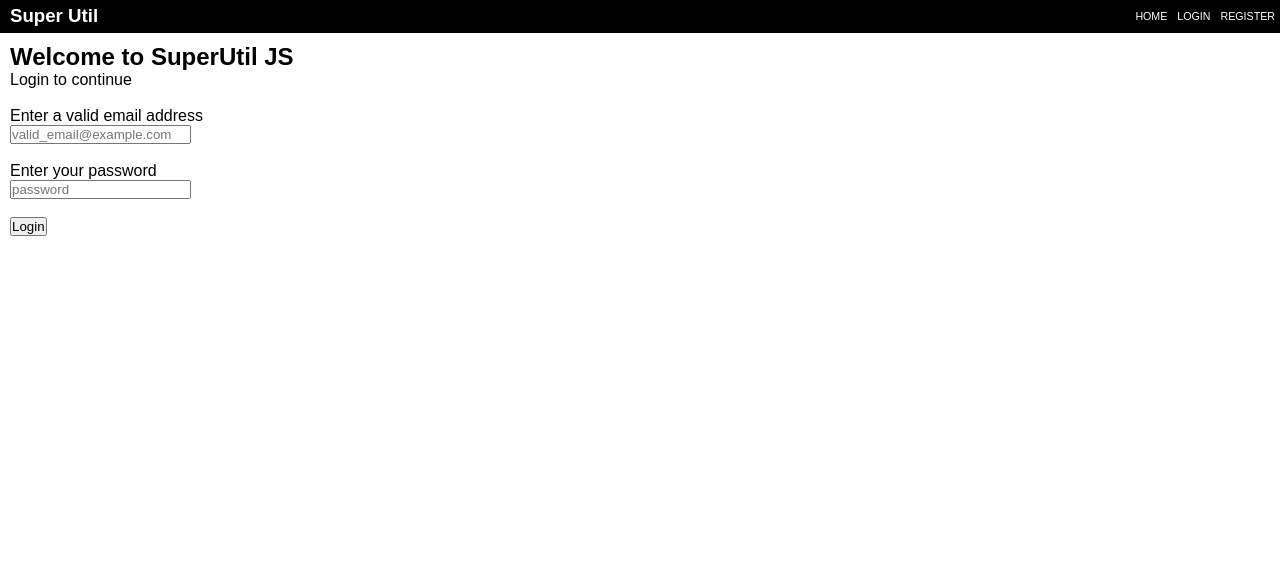
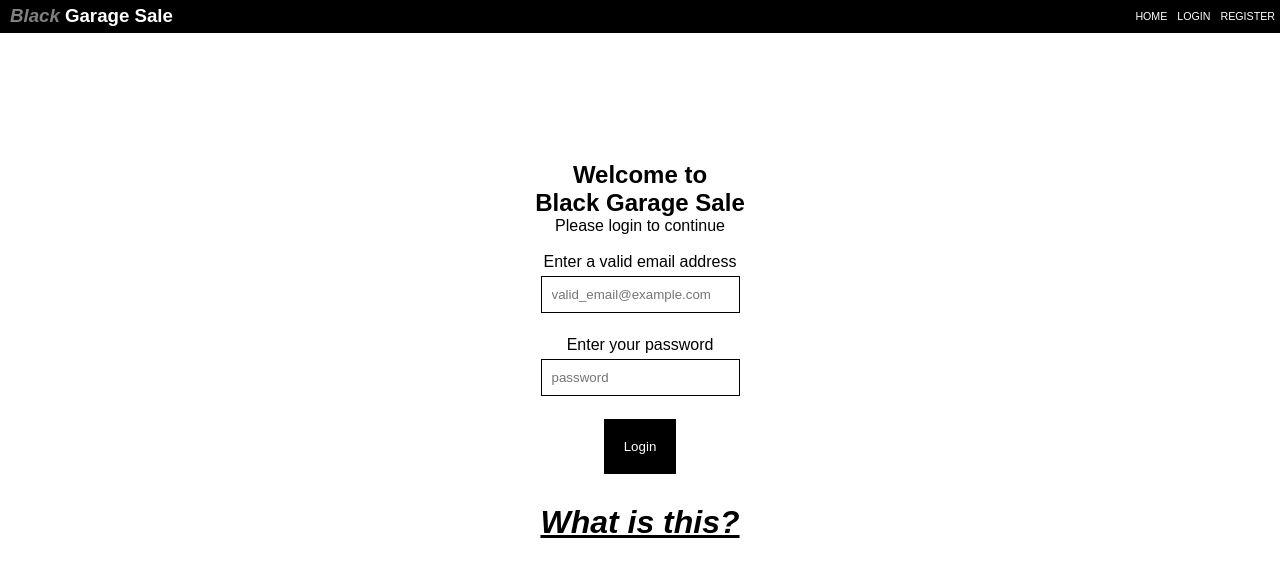
Before and after one commit to kickinaface/black-garage-sale, a website: page public/login.html in a window 1280 px wide. Drawn offline with Linux system fonts and the light colour scheme; no server answers.

Commit message:
Add UI styles

```diff
--- /dev/null
+++ b/public/css/login.css
@@ -0,0 +1,31 @@
+*{
+    margin:0;
+    padding:0;
+}
+
+body {
+    background-color: white;
+    color: black;
+}
+
+.mainContent {
+    width: 50%;
+    margin: 10px;
+    font-family: Arial, Helvetica, sans-serif;
+    min-height: 800px;
+    cursor: crosshair;
+    margin: 0 auto;
+    text-align: center;
+    padding-top:10%;
+}
+
+.navLogo i {
+    color: grey;
+}
+
+.aboutLink {
+    margin: 30px 0px 30px 0px;
+    text-decoration: underline;
+    font-style: italic;
+    cursor: pointer;
+}
--- a/public/css/main.css
+++ b/public/css/main.css
@@ -3,7 +3,39 @@
     padding:0;
 }
 
+body {
+    background-color: black;
+    color: white;
+}
+
 .mainContent {
     margin: 10px;
     font-family: Arial, Helvetica, sans-serif;
+    min-height: 800px;
+    cursor: pointer;
 }
+
+.navLogo i {
+    color: grey;
+}
+
+input {
+    border: 1px solid black;
+    padding:10px;
+    margin:5px;
+}
+
+button {
+    padding: 20px;
+    background: black;
+    color: white;
+    outline: none;
+    border: none;
+}
+button:hover {
+    background: rgb(71, 71, 71);
+    cursor: pointer;
+}
+button:active{
+    background:grey;
+}
--- /dev/null
+++ b/public/css/profile.css
@@ -0,0 +1,31 @@
+*{
+    margin:0;
+    padding:0;
+}
+
+body {
+    background-color: white;
+    color: black;
+}
+
+.mainContent {
+    width: 50%;
+    margin: 10px;
+    font-family: Arial, Helvetica, sans-serif;
+    min-height: 800px;
+    cursor: crosshair;
+    margin: 0 auto;
+    text-align: center;
+    padding-top:10%;
+}
+
+.navLogo i {
+    color: grey;
+}
+
+.aboutLink {
+    margin: 30px 0px 30px 0px;
+    text-decoration: underline;
+    font-style: italic;
+    cursor: pointer;
+}
--- /dev/null
+++ b/public/css/register.css
@@ -0,0 +1,31 @@
+*{
+    margin:0;
+    padding:0;
+}
+
+body {
+    background-color: white;
+    color: black;
+}
+
+.mainContent {
+    width: 50%;
+    margin: 10px;
+    font-family: Arial, Helvetica, sans-serif;
+    min-height: 800px;
+    cursor: crosshair;
+    margin: 0 auto;
+    text-align: center;
+    padding-top:10%;
+}
+
+.navLogo i {
+    color: grey;
+}
+
+.aboutLink {
+    margin: 30px 0px 30px 0px;
+    text-decoration: underline;
+    font-style: italic;
+    cursor: pointer;
+}
--- a/public/login.html
+++ b/public/login.html
@@ -5,6 +5,7 @@
 	<meta name="viewport" content="width=device-width, initial-scale=1">
 	<link rel="stylesheet" href="css/navigation.css">
 	<link rel="stylesheet" href="css/main.css">
+	<link rel="stylesheet" href="css/login.css">
 	<script type="text/javascript" src="js/superUtil.js"> </script>
 	<script type="text/javascript" src="js/main.js"></script>
 	<script type="text/javascript" src="js/login.js"></script>
@@ -16,14 +17,14 @@
 </head>
 <body>
 	<div class="navigation">
-		<div class="navLogo">Super Util</div>
+		<div class="navLogo"><i>Black</i> Garage Sale</div>
 		<ul class="navLinks"></ul>
 	</div>
 	<div class="mainContent">
-		<h2>Welcome to SuperUtil JS </h2>
+		<h2>Welcome to <br/>Black Garage Sale</h2>
 
 		<div class="blueBox">
-			<p>Login to continue</p>
+			<p>Please login to continue</p>
 			<br>
 			<p>Enter a valid email address</p>
 			<div class="loginForm">
@@ -39,6 +40,7 @@
 
 			<br>
 			<div class="serverMessages"></div>
+			<h1 class="aboutLink">What is this?</h1>
 		</div>
 	</div>
 </body>
```
Also changed, not shown: public/index.html (+3 -3 lines), public/profile.html (+2 -1 lines), public/register.html (+4 -3 lines), 1 other file.
